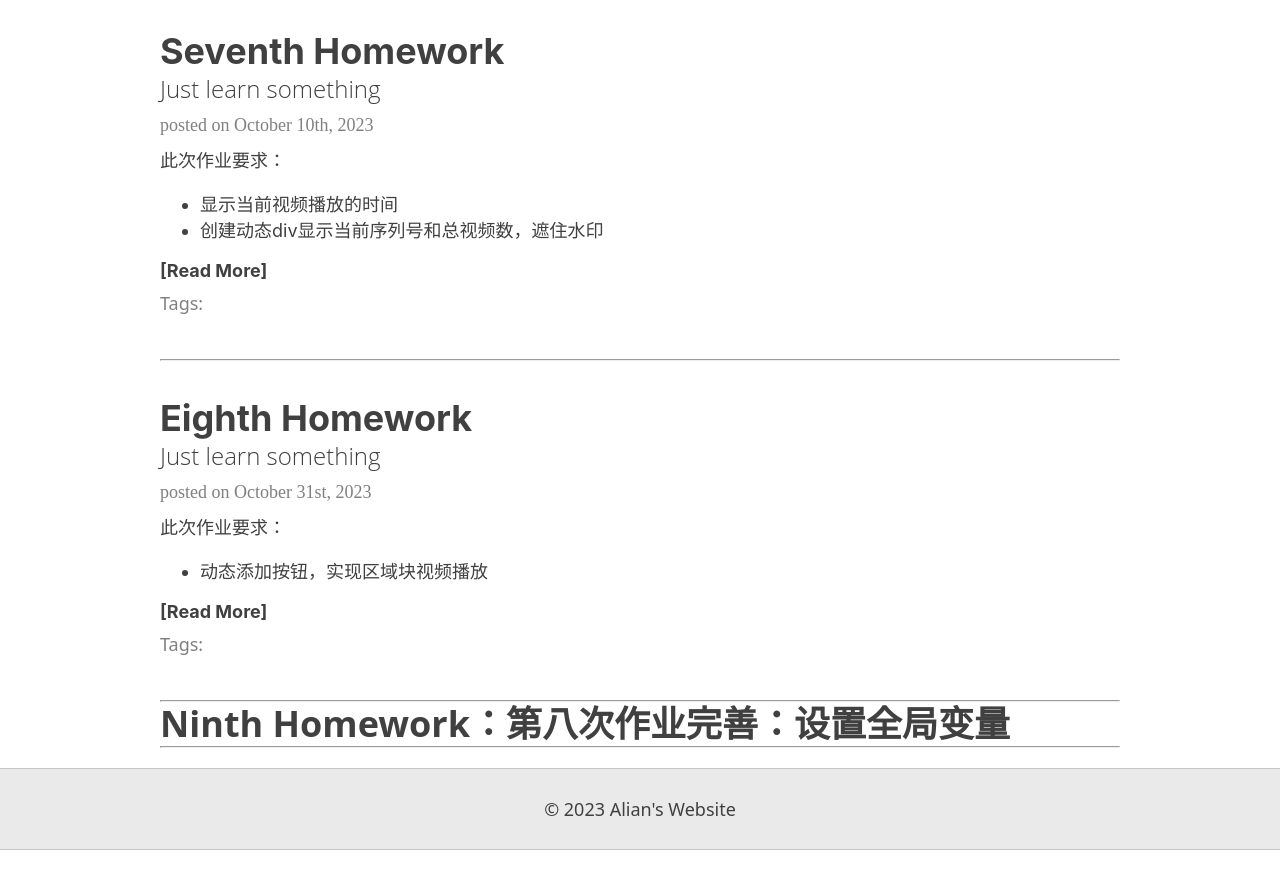
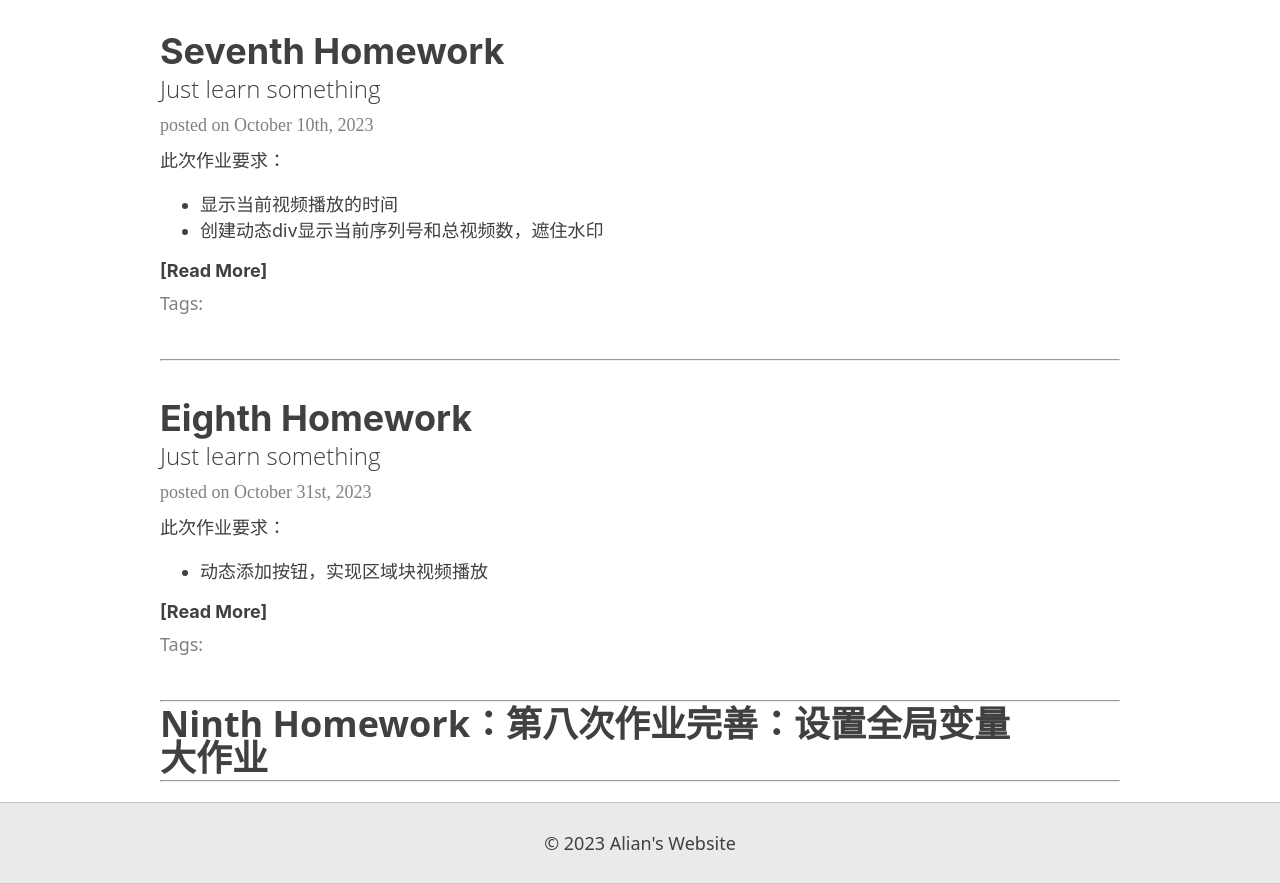
Before and after one commit to NieYuXin19170109270/NieYuXin19170109270.github.io, a plain HTML site: page index.html in a window 1280 px wide. Shown: the part 2216-3100 px from the top of the page. Before the commit the page ends 3066 px from the top, so only its background shows below. Drawn offline with Linux system fonts and the light colour scheme.

Commit message:
Add files via upload

```diff
--- a/index.html
+++ b/index.html
@@ -153,6 +153,7 @@
             </div>
             <hr>
             <a href="homework/20213634-20231107.html"><h2>Ninth Homework：第八次作业完善：设置全局变量</h2></a>
+            <a href="homework/20213634-20231121.html"><h2>大作业</h2></a>
             <hr>
         </div>
     </div>
```
